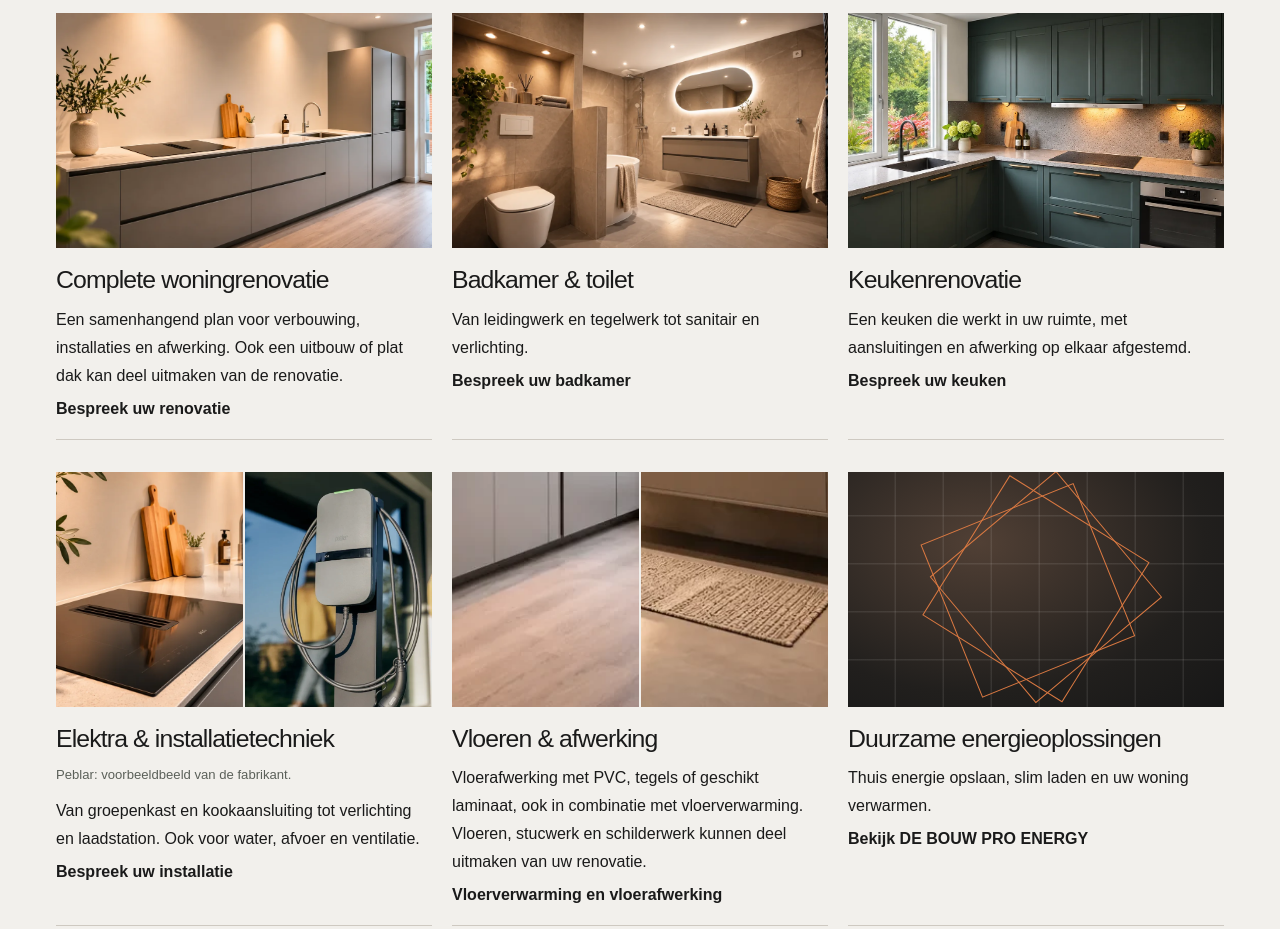
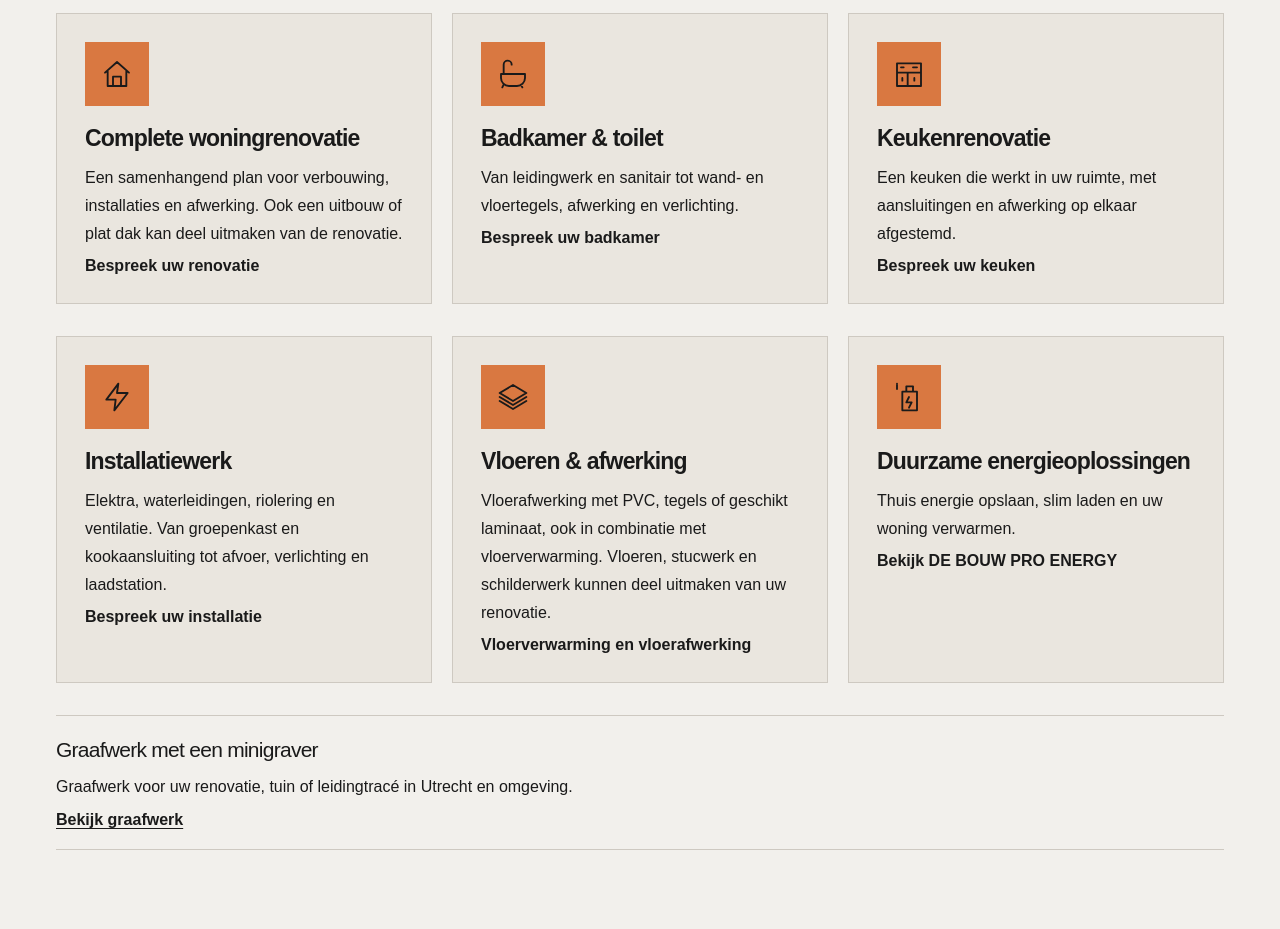
Before and after one commit to andreytruf/Debouwpro-test, a website: page index.html in a window 1280 px wide. Shown: the part 1080-2009 px from the top of the page. Drawn offline with Linux system fonts and the light colour scheme.

Commit message:
Use Playground icons for the Test services grid
Adapt service icons from Debouwpro-playground@14353f2. Clarify installation and bathroom service copy.

```diff
--- a/assets/home.css
+++ b/assets/home.css
@@ -97,16 +97,29 @@
   gap: 2rem 1.25rem;
 }
 .home-design .services article {
-  border-bottom: 1px solid var(--home-line);
+  padding: clamp(1.25rem, 2.2vw, 1.75rem);
+  border: 1px solid var(--home-line);
+  background: #eae6df;
 }
-.home-design .service-media,
+.service-symbol {
+  display: grid;
+  place-items: center;
+  width: 4rem;
+  height: 4rem;
+  background: var(--site-copper);
+  color: var(--site-ink);
+  margin-bottom: 1.125rem;
+}
+.service-symbol svg {
+  width: 2rem;
+  height: 2rem;
+}
 .home-gallery a {
   position: relative;
   display: block;
   aspect-ratio: var(--home-media-ratio);
   overflow: hidden;
 }
-.home-design .service-media img,
 .home-gallery img {
   position: absolute;
   inset: 0;
@@ -118,10 +131,11 @@
 .home-design .card-copy {
   display: grid;
   gap: 0.6rem;
-  padding-block: 1rem 1.3rem;
+  padding: 0;
 }
 .home-design .card-copy h3 {
-  font-size: clamp(1.2rem, 2vw, 1.55rem);
+  font-size: clamp(1.2rem, 2vw, 1.4375rem);
+  font-weight: 700;
 }
 .home-design .card-copy a,
 .home-contact address a {
@@ -188,9 +202,6 @@
     repeating-linear-gradient(90deg, transparent 0 46px, #f2f0ec18 47px 48px),
     repeating-linear-gradient(0deg, transparent 0 46px, #f2f0ec18 47px 48px),
     radial-gradient(ellipse at 35% 30%, #514035, #211f1d 65%, #171717);
-}
-.home-design .energy-art.mini {
-  min-height: 0;
 }
 .home-design .energy-art i {
   position: absolute;
@@ -350,23 +361,6 @@
   }
 }
 
-.home-design .installation-media {
-  display: grid;
-  grid-template-columns: repeat(2, minmax(0, 1fr));
-  gap: 2px;
-  background: var(--home-paper);
-}
-.installation-media > div {
-  position: relative;
-  overflow: hidden;
-}
-.installation-media img {
-  object-position: center;
-}
-.installation-credit {
-  color: var(--muted);
-  font-size: 0.82rem;
-}
 .groundwork-link {
   display: grid;
   gap: 0.6rem;
@@ -406,14 +400,3 @@
   width: 100%;
   height: auto;
 }
-
-.home-design .floor-media {
-  display: grid;
-  grid-template-columns: 1fr 1fr;
-  gap: 2px;
-}
-
-.floor-media > div {
-  position: relative;
-  overflow: hidden;
-}
--- a/index.html
+++ b/index.html
@@ -111,14 +111,17 @@
         </div>
         <div class="services">
           <article>
-            <div class="service-media">
-              <img
-                src="/assets/projects/keuken-utrecht-detail.webp"
-                alt=""
-                loading="lazy"
-                width="1180"
-                height="661"
-              />
+            <div class="service-symbol" aria-hidden="true">
+              <svg
+                viewBox="0 0 24 24"
+                fill="none"
+                stroke="currentColor"
+                stroke-width="1.4"
+                stroke-linecap="round"
+                stroke-linejoin="round"
+              >
+                <path d="m3 11 9-8 9 8M5 10v11h14V10M9 21v-7h6v7" />
+              </svg>
             </div>
             <div class="card-copy">
               <h3>Complete woningrenovatie</h3>
@@ -133,32 +136,45 @@
             </div>
           </article>
           <article>
-            <div class="service-media">
-              <img
-                src="/assets/projects/badkamer-utrecht.webp"
-                alt=""
-                loading="lazy"
-                width="1180"
-                height="664"
-              />
+            <div class="service-symbol" aria-hidden="true">
+              <svg
+                viewBox="0 0 24 24"
+                fill="none"
+                stroke="currentColor"
+                stroke-width="1.4"
+                stroke-linecap="round"
+                stroke-linejoin="round"
+              >
+                <path
+                  d="M3 12h18v3a6 6 0 0 1-6 6H9a6 6 0 0 1-6-6v-3Zm2 0V5a3 3 0 0 1 6 0M4 22l1-2m14 2-1-2"
+                />
+              </svg>
             </div>
             <div class="card-copy">
               <h3>Badkamer & toilet</h3>
-              <p>Van leidingwerk en tegelwerk tot sanitair en verlichting.</p>
+              <p>
+                Van leidingwerk en sanitair tot wand- en vloertegels, afwerking
+                en verlichting.
+              </p>
               <a href="#contact" data-project="Badkamer & toilet"
                 >Bespreek uw badkamer
               </a>
             </div>
           </article>
           <article>
-            <div class="service-media">
-              <img
-                src="/assets/projects/keuken-nieuwegein.webp"
-                alt=""
-                loading="lazy"
-                width="1030"
-                height="784"
-              />
+            <div class="service-symbol" aria-hidden="true">
+              <svg
+                viewBox="0 0 24 24"
+                fill="none"
+                stroke="currentColor"
+                stroke-width="1.4"
+                stroke-linecap="round"
+                stroke-linejoin="round"
+              >
+                <path
+                  d="M3 4h18v17H3zM3 11h18M11 11v10M6 7h2m7 0h3M7 15v2m9-2v2"
+                />
+              </svg>
             </div>
             <div class="card-copy">
               <h3>Keukenrenovatie</h3>
@@ -172,30 +188,24 @@
             </div>
           </article>
           <article>
-            <div class="service-media installation-media">
-              <div>
-                <img
-                  src="/assets/projects/kookplaat-utrecht.webp"
-                  alt="Inductiekookplaat"
-                  loading="lazy"
-                />
-              </div>
-              <div>
-                <img
-                  src="/assets/services/peblar-installatie.webp"
-                  alt="Peblar-laadstation"
-                  loading="lazy"
-                />
-              </div>
+            <div class="service-symbol" aria-hidden="true">
+              <svg
+                viewBox="0 0 24 24"
+                fill="none"
+                stroke="currentColor"
+                stroke-width="1.4"
+                stroke-linecap="round"
+                stroke-linejoin="round"
+              >
+                <path d="m13 2-9 12h7l-1 8 10-13h-8l1-7Z" />
+              </svg>
             </div>
             <div class="card-copy">
-              <h3>Elektra & installatietechniek</h3>
-              <p class="installation-credit">
-                Peblar: voorbeeldbeeld van de fabrikant.
-              </p>
+              <h3>Installatiewerk</h3>
               <p>
-                Van groepenkast en kookaansluiting tot verlichting en
-                laadstation. Ook voor water, afvoer en ventilatie.
+                Elektra, waterleidingen, riolering en ventilatie. Van
+                groepenkast en kookaansluiting tot afvoer, verlichting en
+                laadstation.
               </p>
               <a href="#contact" data-project="Elektra & installatietechniek"
                 >Bespreek uw installatie
@@ -203,21 +213,19 @@
             </div>
           </article>
           <article>
-            <div class="service-media floor-media">
-              <div>
-                <img
-                  src="/assets/services/vloer-utrecht.webp"
-                  alt="Detail van vloerafwerking in een keuken"
-                  loading="lazy"
+            <div class="service-symbol" aria-hidden="true">
+              <svg
+                viewBox="0 0 24 24"
+                fill="none"
+                stroke="currentColor"
+                stroke-width="1.4"
+                stroke-linecap="round"
+                stroke-linejoin="round"
+              >
+                <path
+                  d="m2 9 10-6 10 6-10 6-10-6Zm0 6 10 6 10-6M2 12l10 6 10-6"
                 />
-              </div>
-              <div>
-                <img
-                  src="/assets/services/tegelvloer-utrecht.webp"
-                  alt="Detail van een tegelvloer in een badkamer"
-                  loading="lazy"
-                />
-              </div>
+              </svg>
             </div>
             <div class="card-copy">
               <h3>Vloeren & afwerking</h3>
@@ -230,8 +238,19 @@
             </div>
           </article>
           <article>
-            <div class="service-media energy-art mini" aria-hidden="true">
-              <i></i><i></i><i></i>
+            <div class="service-symbol" aria-hidden="true">
+              <svg
+                viewBox="0 0 24 24"
+                fill="none"
+                stroke="currentColor"
+                stroke-width="1.4"
+                stroke-linecap="round"
+                stroke-linejoin="round"
+              >
+                <path
+                  d="M7 8h11v14H7zM10 8V4h5v4m-3 4-2 4h4l-2 4M3 6V3m0-1v0"
+                />
+              </svg>
             </div>
             <div class="card-copy">
               <h3>Duurzame energieoplossingen</h3>
```
Also changed, not shown: tests/site.spec.mjs (+2 -2 lines).
